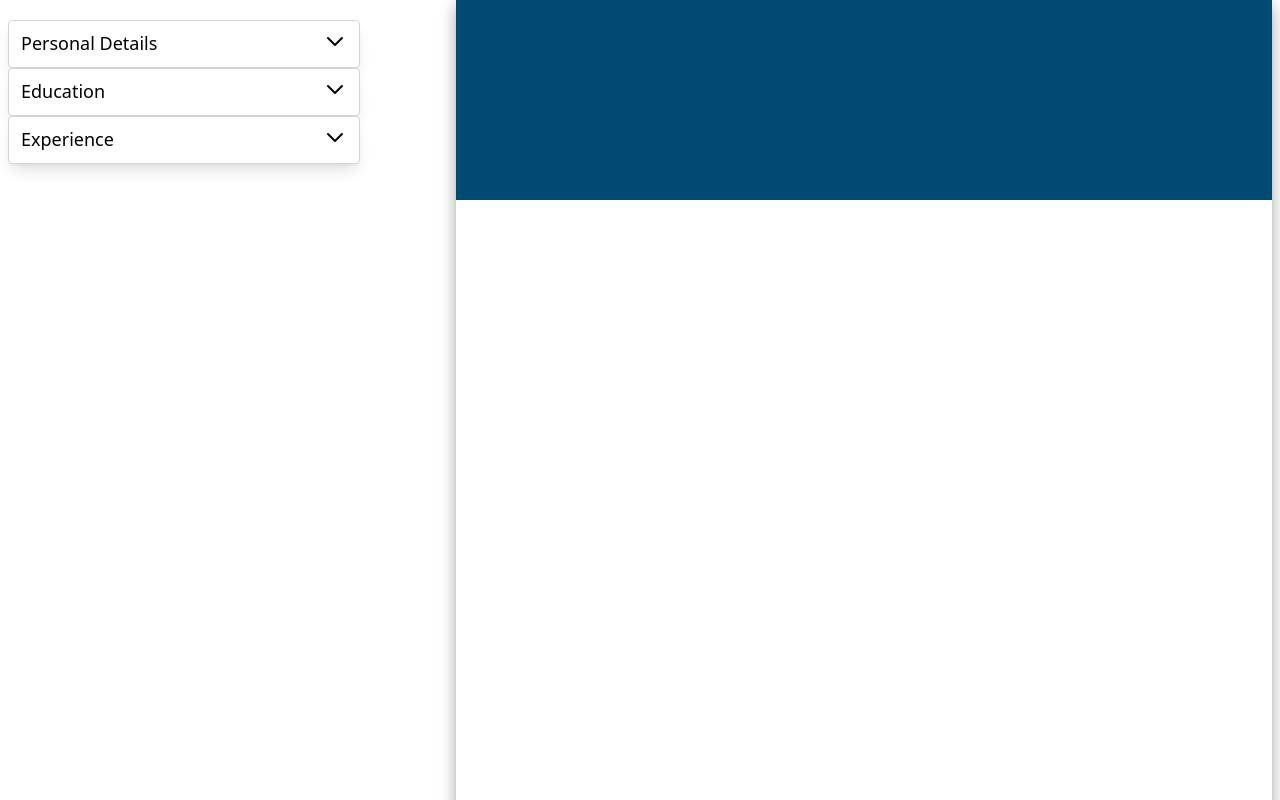
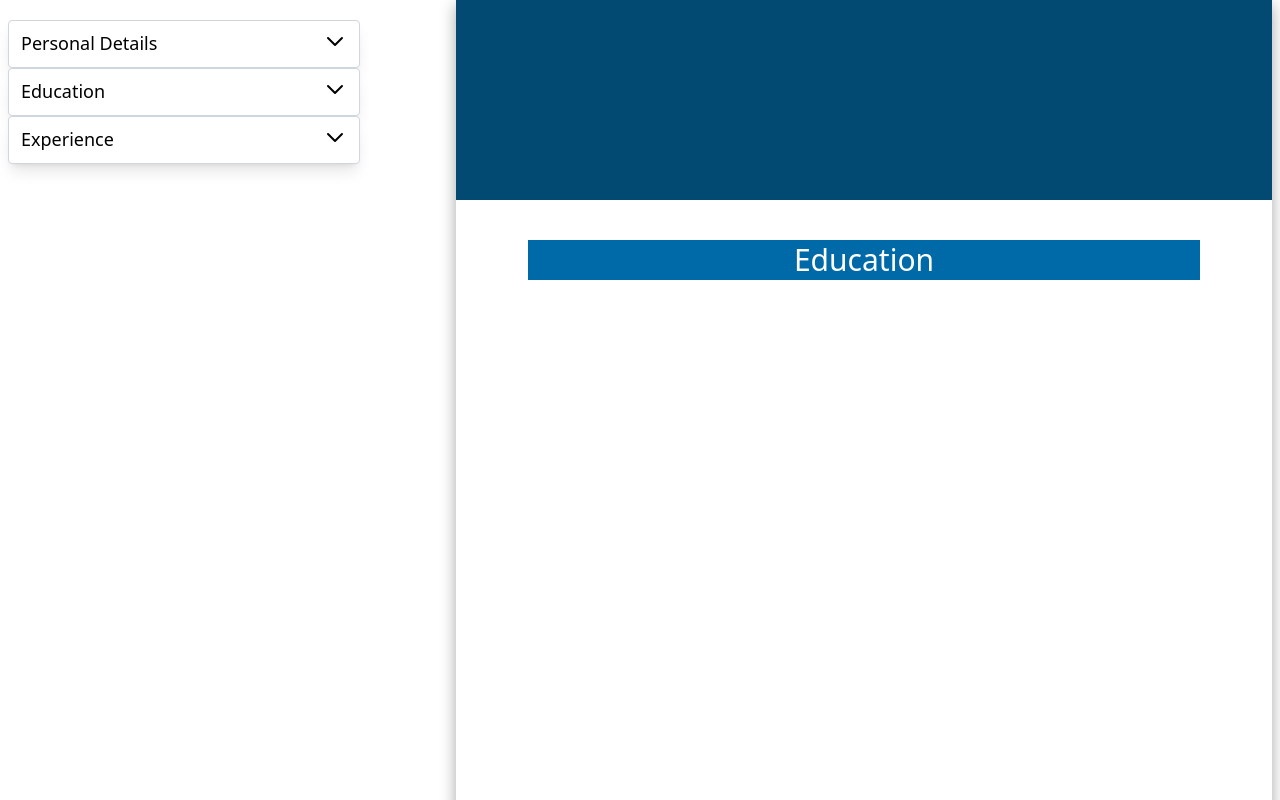
Before and after one commit to Khaspper/odin-CV, a React (Vite) app: page / in a window 1280 px wide. Shown: the top 800 px of the page. Built offline with nearby package versions, Linux system fonts and the light colour scheme.

Commit message:
feat: finish placing education information

```diff
--- a/src/App.tsx
+++ b/src/App.tsx
@@ -54,7 +54,10 @@ function App() {
           educationList={educationList}
           setEducationList={setEducationList}
         />
-        <Resume personalInformation={personalInformation} />
+        <Resume
+          personalInformation={personalInformation}
+          educationInformation={educationList}
+        />
       </div>
     </>
   );
--- /dev/null
+++ b/src/components/resumeComponents/Education.tsx
@@ -0,0 +1,43 @@
+import type { EducationInformation } from "../../App";
+
+interface EducationProps {
+  educationInformationList: EducationInformation[];
+}
+
+export default function Education({
+  educationInformationList,
+}: EducationProps) {
+  if (educationInformationList.length === 0) {
+    <div>Nothing Here</div>;
+  }
+
+  return (
+    <>
+      <div className="flex flex-col gap-10">
+        <div className="flex justify-center mt-10">
+          <div className="h-10 w-2xl bg-sky-700 flex justify-center items-center text-3xl text-white">
+            Education
+          </div>
+        </div>
+        {educationInformationList.map((item) => {
+          return (
+            <div className="border-2 flex items-center gap-10">
+              <div className="flex flex-col gap-2">
+                <div className="flex">
+                  <p key={`${item.id}-startDate`}>{item.startDate}</p>
+                  <p>-</p>
+                  <p key={`${item.id}-endDate`}>{item.endDate}</p>
+                </div>
+                <p key={`${item.id}-location`}>{item.location}</p>
+              </div>
+              <div>
+                <p key={`${item.id}-school`}>{item.school}</p>
+                <p key={`${item.id}-degree`}>{item.degree}</p>
+              </div>
+            </div>
+          );
+        })}
+      </div>
+    </>
+  );
+}
--- a/src/components/resumeComponents/Resume.tsx
+++ b/src/components/resumeComponents/Resume.tsx
@@ -1,17 +1,23 @@
+import type { PersonalInformation, EducationInformation } from "../../App";
 import Header from "./Header";
-import type { PersonalInformation } from "../../App";
+import Education from "./Education";
 
 interface ResumeProps {
   personalInformation: PersonalInformation;
+  educationInformation: EducationInformation[];
 }
 
-export default function Resume({ personalInformation }: ResumeProps) {
+export default function Resume({
+  personalInformation,
+  educationInformation,
+}: ResumeProps) {
   return (
     <div
       className="bg-white w-[8.5in] h-[11in] shadow-2xl"
       style={{ boxShadow: "rgba(0, 0, 0, 0.35) 0px 5px 15px" }}
     >
       <Header {...personalInformation} />
+      <Education educationInformationList={educationInformation} />
     </div>
   );
 }
```
